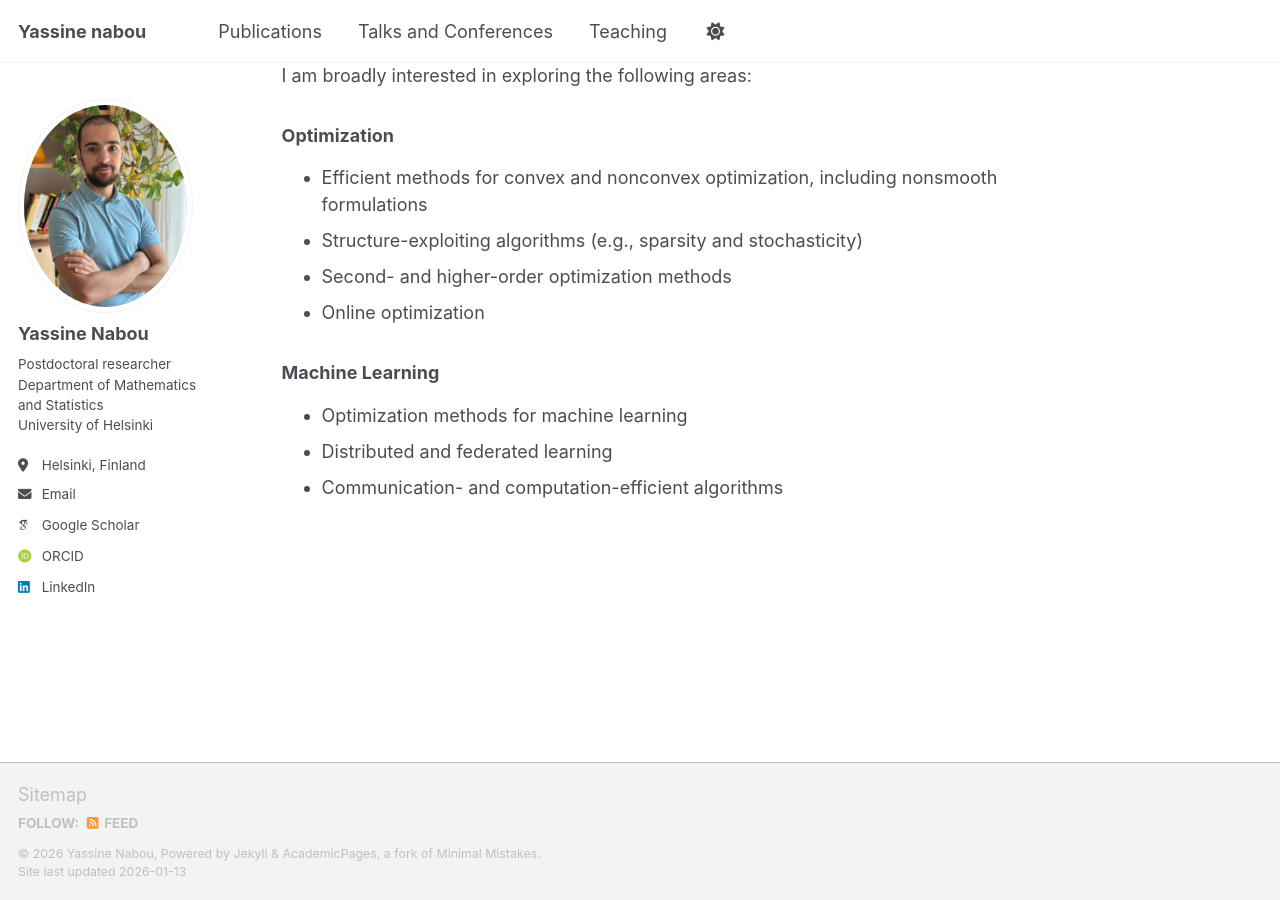
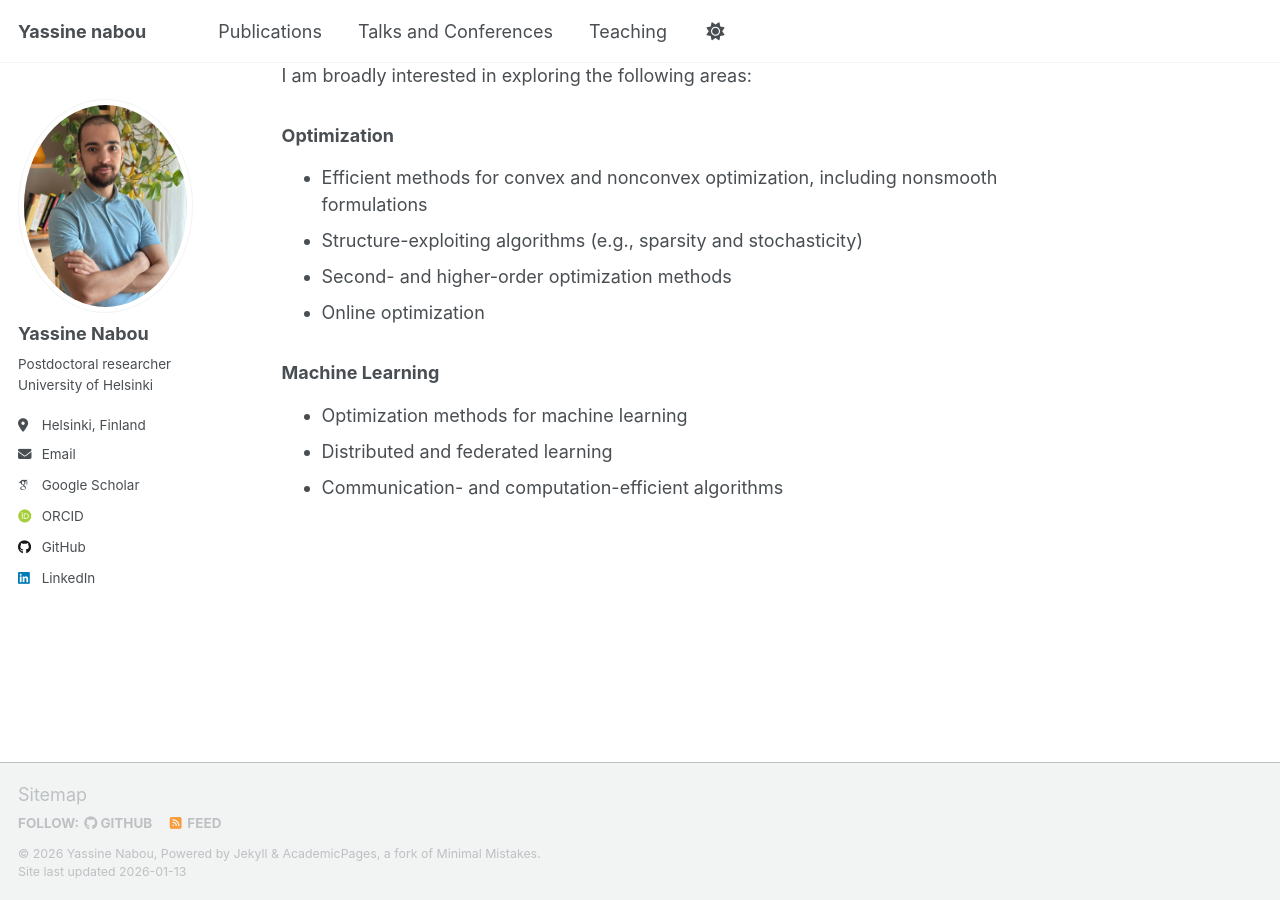
Before and after one commit to Yassine-Nabou/Yassine-Nabou.github.io, a Jekyll site: the page built from _pages/about.md, in a window 1280 px wide and 900 px high, scrolled down 823 px. Built offline with Jekyll 4.4.1, drawn with Linux system fonts in a browser that asks for light colours; some web fonts are replaced; a script that is not in the unit is left out.

Commit message:
Update _config.yml

```diff
--- a/_config.yml
+++ b/_config.yml
@@ -25,7 +25,7 @@ author:
   avatar           : "photo_profile_nabou.jpg"
   name             : "Yassine Nabou"
   pronouns         : # example: "she/her"
-  bio              : "Postdoctoral researcher <br> Department of Mathematics and Statistics <br> University of Helsinki"
+  bio              : "Postdoctoral researcher <br> University of Helsinki"
   location         : "Helsinki, Finland"
   employer         : #""
   uri              : # URL
@@ -47,7 +47,7 @@ author:
   bitbucket        : # Username - Update with your username on the site
   codepen          : # Username
   dribbble         : # Username
-  github           : #"yassinekamri"
+  github           : "yassinenabou"
   kaggle           : # Username
   stackoverflow    : # User number or user number and name (i.e., use "1" or "1/jeff-atwood")
 
```
